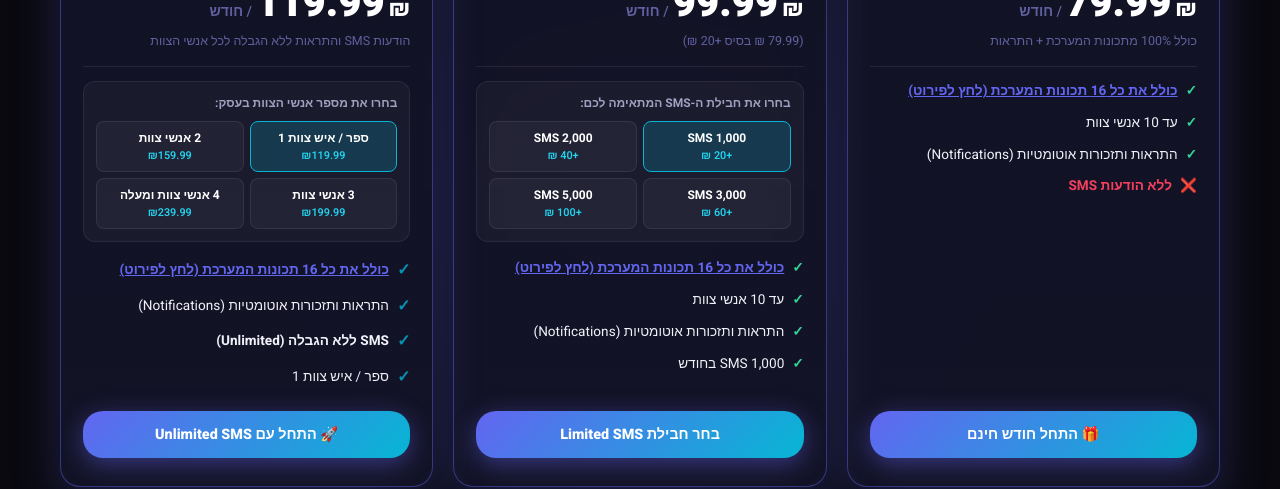
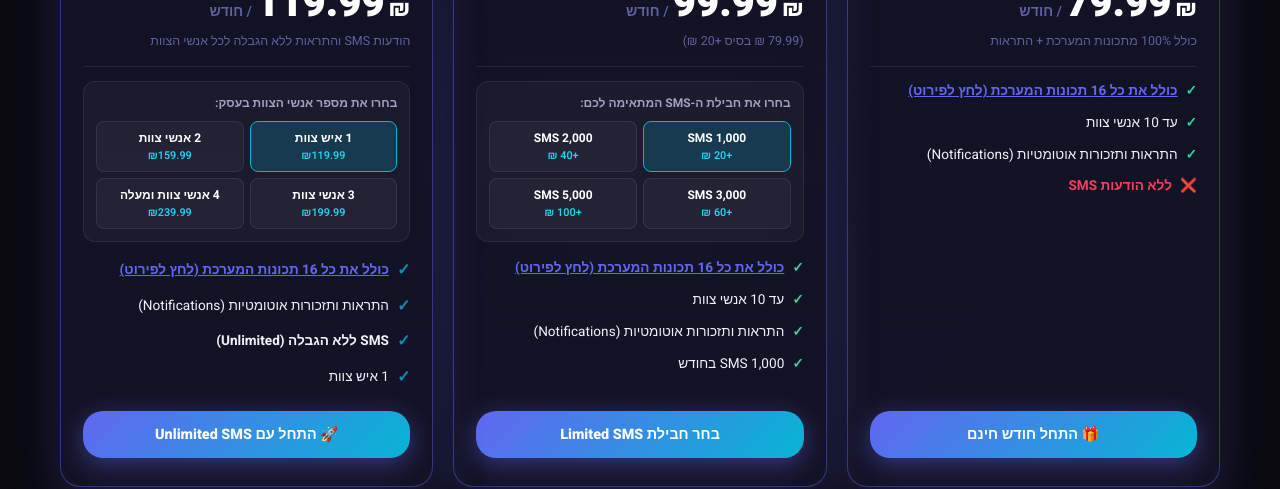
Before and after one commit to obidaNassa/procut_loading_page, a React (Vite) app: page / in a window 1280 px wide. Shown: the part 1680-2169 px from the top of the page. Built offline with nearby package versions, Linux system fonts and the light colour scheme.

Commit message:
Standardize 1 staff member label

```diff
--- a/src/translations/translations.js
+++ b/src/translations/translations.js
@@ -310,7 +310,7 @@ export const translations = {
       plan3Popular: '⭐ החבילה המבוקשת ביותר למספרות',
       plan3Tagline: 'הודעות SMS והתראות ללא הגבלה לשקט נפשי מוחלט',
       plan3StaffToggleLabel: 'בחרו את מספר אנשי הצוות בעסק:',
-      staffOption1: 'ספר / איש צוות 1',
+      staffOption1: '1 איש צוות',
       staffOption2: '2 אנשי צוות',
       staffOption3: '3 אנשי צוות',
       plan3Price1: '119.99',
@@ -688,7 +688,7 @@ export const translations = {
       plan3Popular: '⭐ الأكثر طلباً للمراكز والصالونات',
       plan3Tagline: 'رسائل SMS وإشعارات بلا حدود لراحة بال تامة',
       plan3StaffToggleLabel: 'حدد عدد مزودي الخدمة / الموظفين في الصالون:',
-      staffOption1: 'مزود خدمة 1 (حلاق / خبير)',
+      staffOption1: '1 موظف',
       staffOption2: '2 مزودي خدمة (موظفين)',
       staffOption3: '3 موظفين',
       plan3Price1: '119.99',
@@ -1066,7 +1066,7 @@ export const translations = {
       plan3Popular: '⭐ Most Popular for High-Volume Salons',
       plan3Tagline: 'Unlimited SMS messages & full notifications for total peace of mind',
       plan3StaffToggleLabel: 'Select the number of staff / barbers in your salon:',
-      staffOption1: '1 Barber / Specialist',
+      staffOption1: '1 Staff Member',
       staffOption2: '2 Staff Members',
       staffOption3: '3 Staff Members',
       plan3Price1: '119.99',
```
